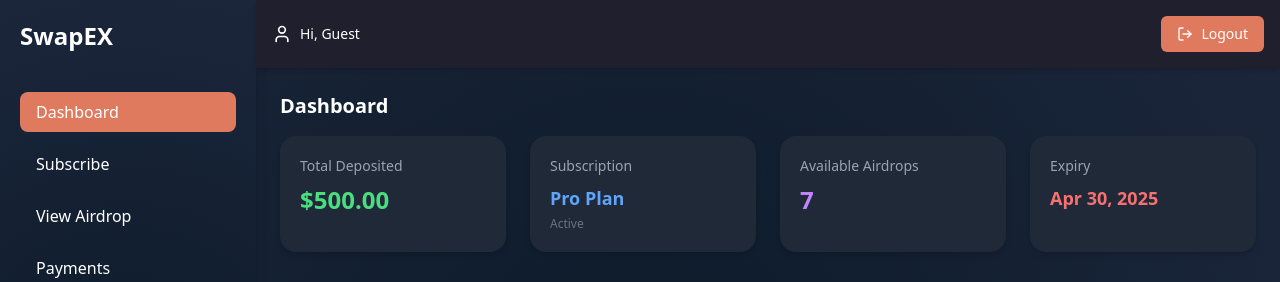
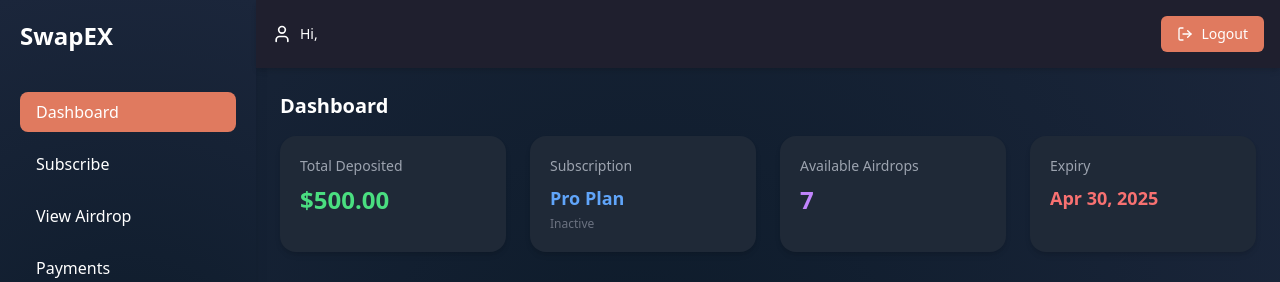
Before and after one commit to machalannewi/Airdrop-Checker, a React (Vite) app in the folder dashboard-app/: page /dashboard in a window 1280 px wide. Shown: the top 282 px of the page. Built offline with nearby package versions, Linux system fonts and the light colour scheme.

Commit message:
Pass subscription status

```diff
--- a/dashboard-app/src/User/components/Dashboard.jsx
+++ b/dashboard-app/src/User/components/Dashboard.jsx
@@ -1,10 +1,17 @@
 
    import { Copy } from "lucide-react";
    import { useState } from "react";
+   import { useLocation } from 'react-router-dom';
 
 
 
    function Dashboard() {
+    const location = useLocation();
+    const userSubscribed = location.state?.isSubscribed
+
+     // Fallback to localStorage if state is lost
+    const subscriptionStatus = userSubscribed ?? localStorage.getItem("subscribed") === true;
+
 
     const [copied, setCopied] = useState(false);
     const referralLink = "https://swapex.com/ref?user=12345";
@@ -34,7 +41,7 @@
             <div className="bg-gray-800 p-5 rounded-2xl shadow-md hover:shadow-lg transition">
                 <h3 className="text-sm text-gray-400">Subscription</h3>
                 <p className="text-lg font-semibold text-blue-400 mt-2">Pro Plan</p>
-                <p className="text-xs text-gray-500 mt-1">Active</p>
+                <p className="text-xs text-gray-500 mt-1">{subscriptionStatus ? "Active" : "Inactive"}</p>
             </div>
 
             <div className="bg-gray-800 p-5 rounded-2xl shadow-md hover:shadow-lg transition">
--- a/dashboard-app/src/User/components/Header.jsx
+++ b/dashboard-app/src/User/components/Header.jsx
@@ -31,7 +31,12 @@ export default function UserDashboardLayout() {
   const [sidebarOpen, setSidebarOpen] = useState(false);
   const [activeLink, setActiveLink] = useState("Dashboard");
   const location = useLocation();
-  const userName = location.state?.userName || 'Guest';
+  const userName = location.state?.userName;
+
+  // Fallback to localStorage if state is lost
+  const currentUser = JSON.parse(localStorage.getItem("user"));
+  const storedUser = userName || currentUser?.username
+
 
 
   const handleLinkClick = (name) => {
@@ -135,7 +140,7 @@ const handleLogout = () => {
             </button>
             <div className="hidden md:flex items-center gap-2">
               <User className="w-5 h-5" />
-              <span className="text-sm">Hi, {userName}</span>
+              <span className="text-sm">Hi, {storedUser}</span>
             </div>
           </div>
 
--- a/dashboard-app/src/User/components/Login.jsx
+++ b/dashboard-app/src/User/components/Login.jsx
@@ -30,7 +30,7 @@ const Login = () => {
         // Redirect to dashboard or home page
         setTimeout(() => {
             // navigate("/dashboard");
-            navigate('/dashboard', { state: { userName: data.user.username } });
+            navigate('/dashboard', { state: { userName: data.user.username, isSubscribed: data.isSubscribed } });
         }, 2000);
       } else {
         toast.error(data.msg || "Login failed");
```
